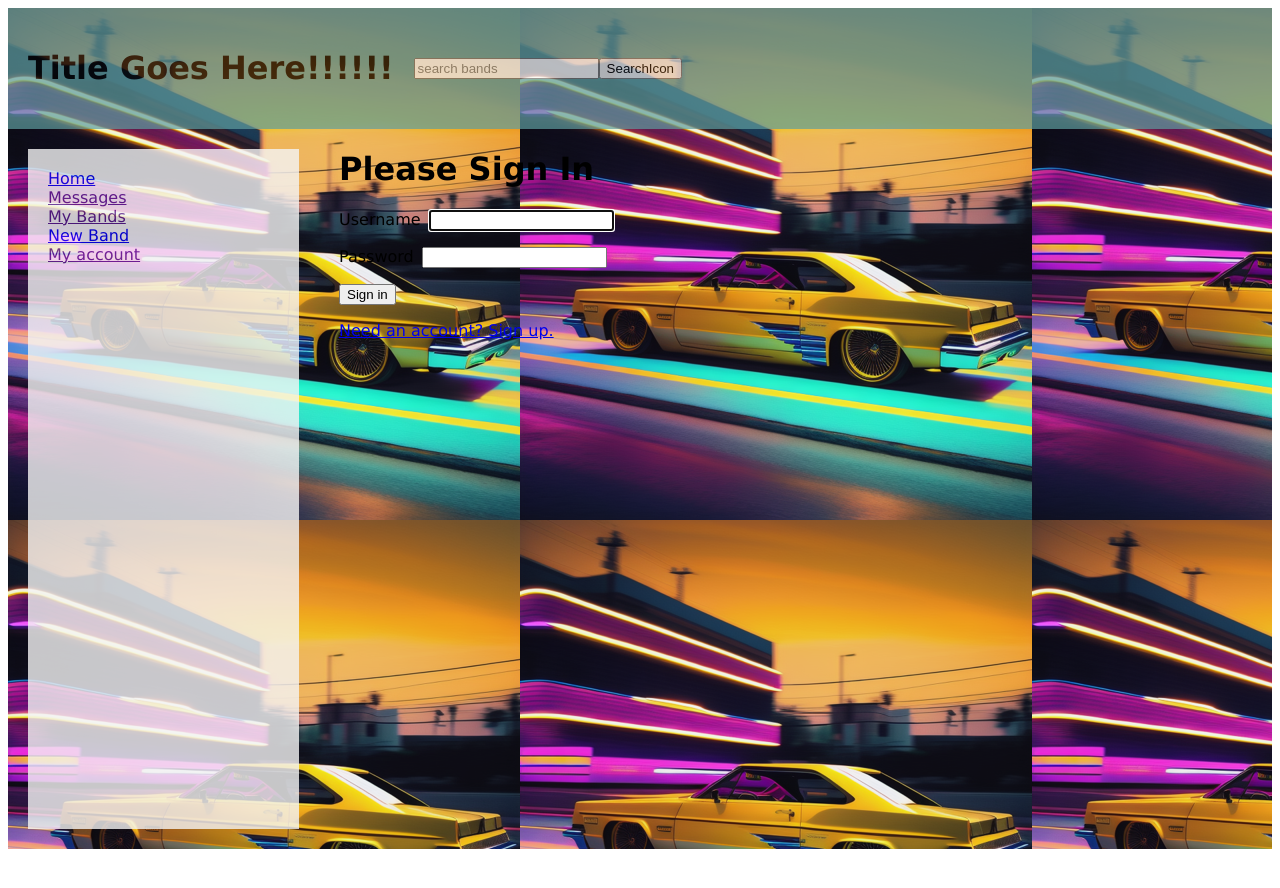
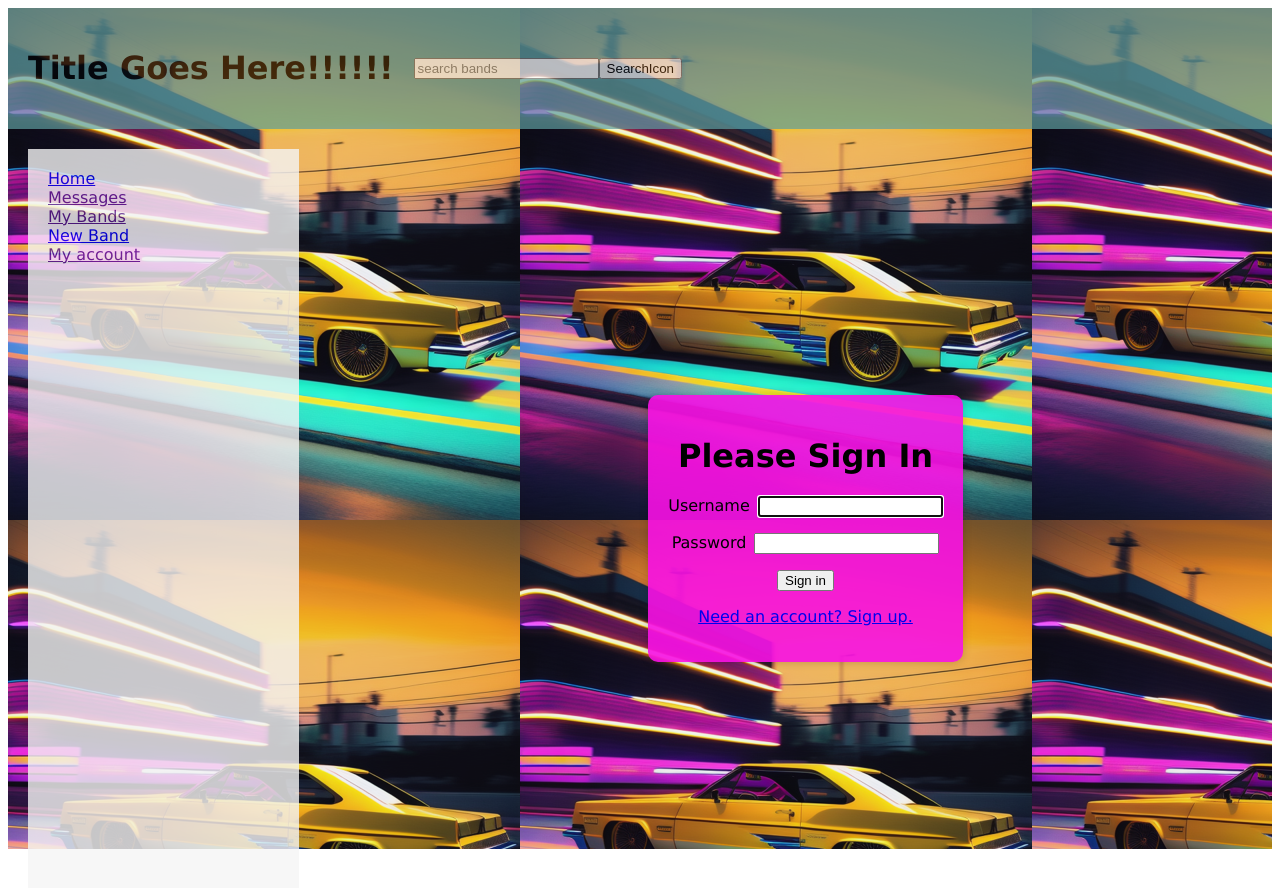
Before and after one commit to littsdj/superfan-source, a Vue app in the folder vue/: page /login in a window 1280 px wide. Shown: the top 888 px of the page. Before the commit the page ends 857 px from the top, so only its background shows below. Built offline with nearby package versions, Linux system fonts and the light colour scheme.

Commit message:
login and register styling

```diff
--- a/vue/src/views/Login.vue
+++ b/vue/src/views/Login.vue
@@ -1,7 +1,8 @@
 <template>
   <div id="login">
     <form @submit.prevent="login">
-      <h1 >Please Sign In</h1>
+      <div class="login-box">
+        <h1>Please Sign In</h1>
         <div role="alert" v-if="invalidCredentials">
           Invalid username and password!
         </div>
@@ -18,7 +19,9 @@
         </div>
         <button type="submit">Sign in</button>
         <p>
-      <router-link :to="{ name: 'register' }">Need an account? Sign up.</router-link></p>
+          <router-link :to="{ name: 'register' }">Need an account? Sign up.</router-link>
+        </p>
+      </div>
     </form>
   </div>
 </template>
@@ -62,9 +65,26 @@ export default {
 </script>
 
 <style scoped>
+#login {
+  display: flex;
+  justify-content: center;
+  align-items: center;
+  height: 100vh;
+}
+
+.login-box {
+  background-color: rgba(248, 17, 229, 0.9);
+  border-radius: 10px;
+  box-shadow: 0 0 10px rgba(0, 0, 0, 0.2);
+  padding: 20px;
+  max-width: 400px;
+  text-align: center;
+}
+
 .form-input-group {
   margin-bottom: 1rem;
 }
+
 label {
   margin-right: 0.5rem;
 }
--- a/vue/src/views/Register.vue
+++ b/vue/src/views/Register.vue
@@ -74,9 +74,18 @@ export default {
 </script>
 
 <style scoped>
+#register {
+  background-color: rgba(101, 213, 247, 0.9); /* Make the form background slightly opaque */
+  padding: 20px;
+  border-radius: 10px; /* Add rounded corners to the form */
+  box-shadow: 0px 0px 10px 0px rgba(0, 0, 0, 0.3); /* Add a subtle shadow to the form */
+  margin:20px;
+}
+
 .form-input-group {
   margin-bottom: 1rem;
 }
+
 label {
   margin-right: 0.5rem;
 }
```
Lines whose indentation alone changed are shown as unchanged.
